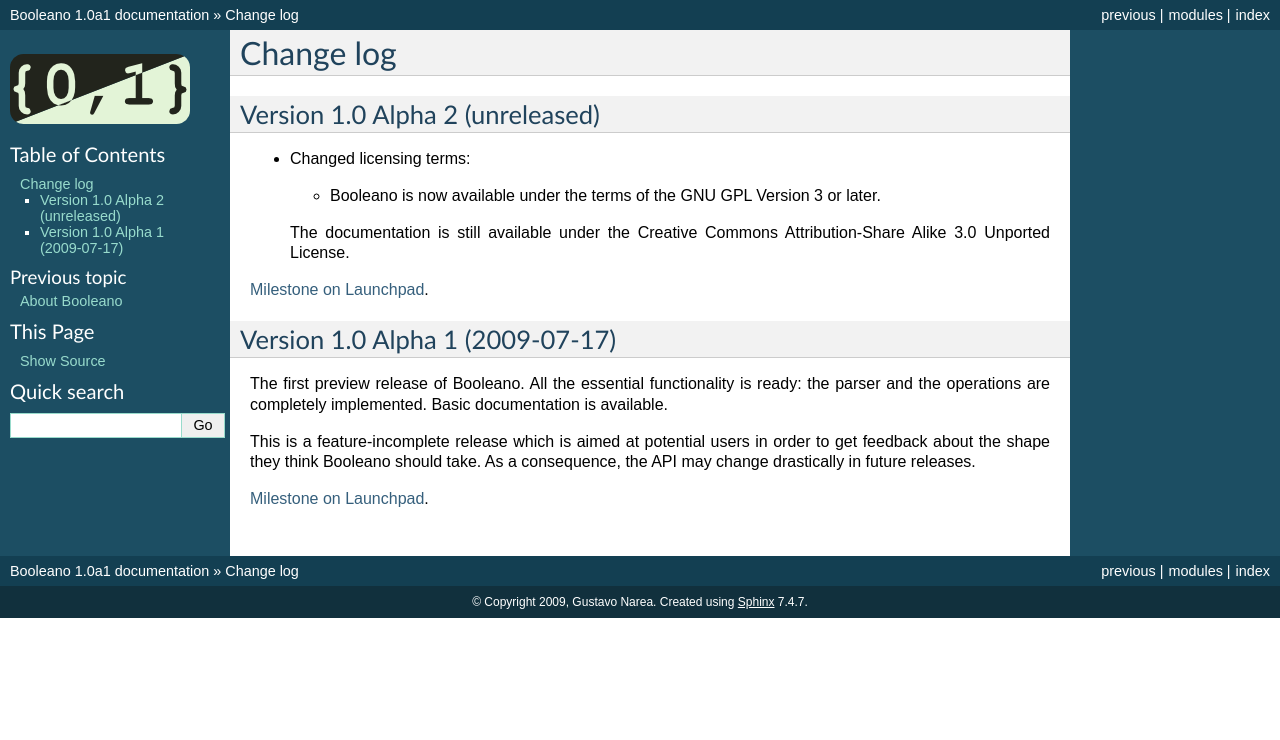
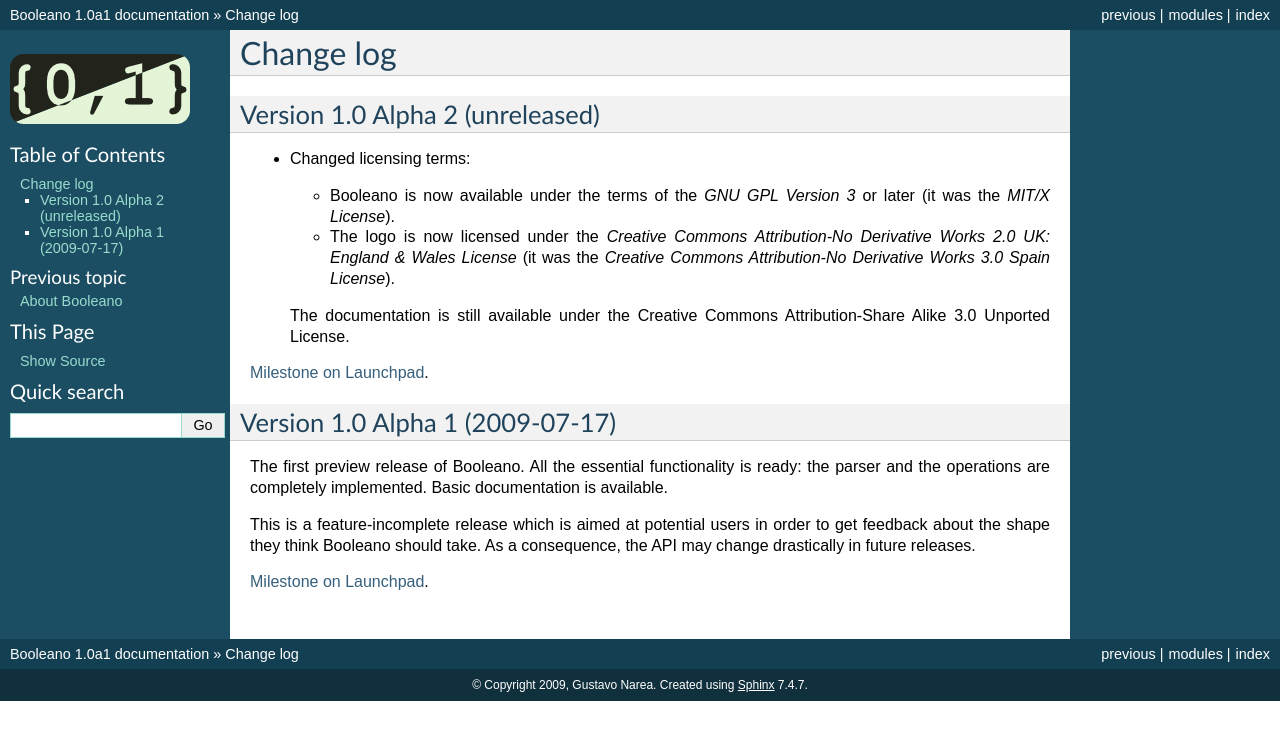
Before and after one commit to aipub/booleano, a Sphinx documentation site: the page built from docs/source/changes.rst, in a window 1280 px wide. Shown: the top 740 px of the page. Built offline with Sphinx 7.4.7, drawn with Linux system fonts in a browser that asks for light colours.

Commit message:
The logo is now licensed under the terms of the Creative Commons Attribution-No Derivative Works 2.0 UK: England & Wales License.

```diff
--- a/docs/source/about.rst
+++ b/docs/source/about.rst
@@ -117,5 +117,5 @@ contributing documentation to the project, you accept to license your work under
 the terms of the same license.
 
 Finally, the logo, also copyright 2009 by Gustavo Narea, is available
-under the terms of `Creative Commons Attribution-No Derivative Works 3.0 Spain
-License <http://creativecommons.org/licenses/by-nd/3.0/es/deed.en_US>`_.
+under the terms of `Creative Commons Attribution-No Derivative Works 2.0 UK:
+England & Wales License <http://creativecommons.org/licenses/by-nd/2.0/uk/>`_.
--- a/docs/source/changes.rst
+++ b/docs/source/changes.rst
@@ -8,7 +8,11 @@ Version 1.0 Alpha 2 (unreleased)
 
 - Changed licensing terms:
 
-  - Booleano is now available under the terms of the GNU GPL Version 3 or later.
+  - Booleano is now available under the terms of the *GNU GPL Version 3* or
+    later (it was the *MIT/X License*).
+  - The logo is now licensed under the *Creative Commons Attribution-No
+    Derivative Works 2.0 UK: England & Wales License* (it was the *Creative
+    Commons Attribution-No Derivative Works 3.0 Spain License*).
 
   The documentation is still available under the Creative Commons
   Attribution-Share Alike 3.0 Unported License.
```
Also changed, not shown: 2 other files.
